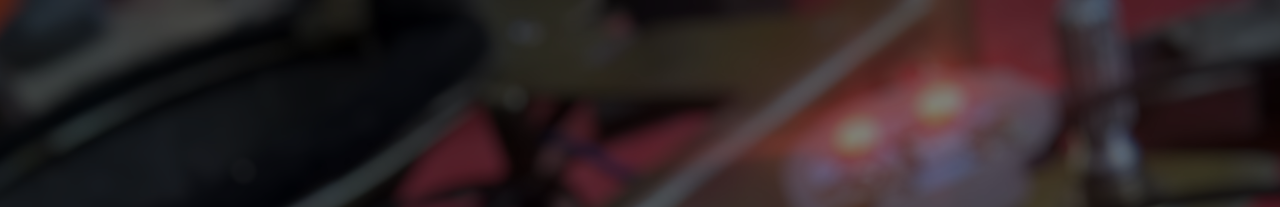
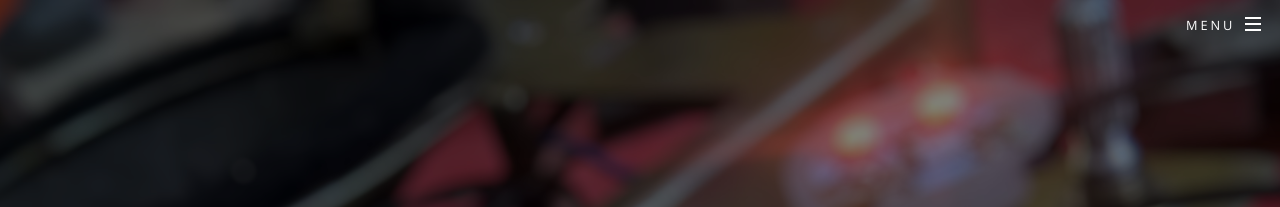
Before and after one commit to BasPaap/baspaap.github.io, a Jekyll site: the page built from index.html, in a window 1280 px wide. Shown: the top 207 px of the page. Built offline with Jekyll 4.4.1, drawn with Linux system fonts in a browser that asks for light colours.

Commit message:
Reinstated menu

```diff
--- a/_includes/header.html
+++ b/_includes/header.html
@@ -5,7 +5,7 @@
   <nav id="nav">
     <ul>
       <li class="special">
-        <!--<a href="#menu" class="menuToggle"><span>Menu</span></a>
+        <a href="#menu" class="menuToggle"><span>Menu</span></a>
         <div id="menu">
           <ul>
             <li><a href="index.html">Home</a></li>
@@ -17,7 +17,7 @@
             <li><a href="{{ "/feed.xml" | prepend: site.baseurl }}"
                    class="icon fa-feed"> RSS Feed</a></li>
           </ul>
-        </div>-->
+        </div>
       </li>
     </ul>
   </nav>
```
